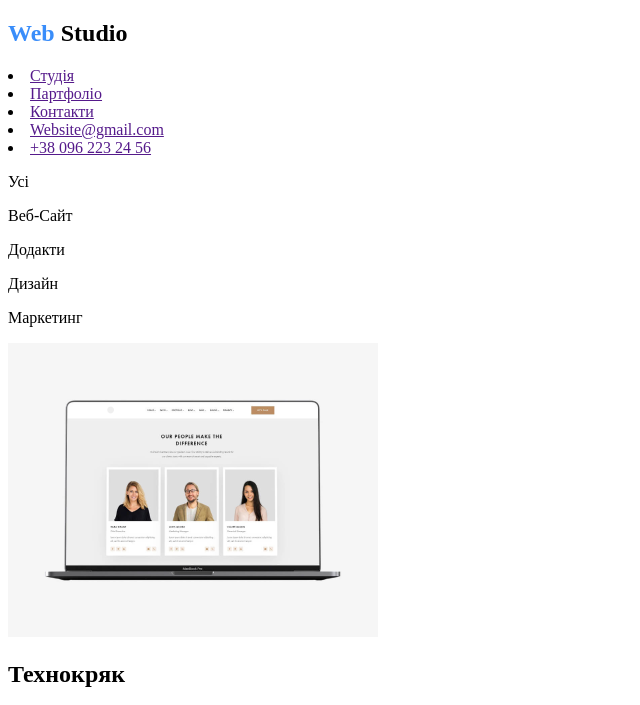
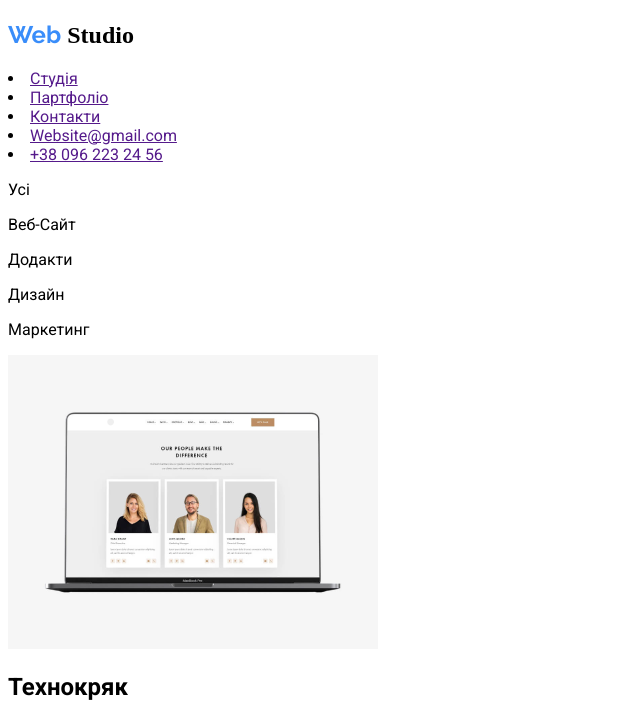
Before and after one commit to DimaOstrovskyy/webstudio2, a plain HTML site: page index.html in a window 1280 px wide. Shown: the top 705 px of the page, without its empty margins (0-640 px from the left). Drawn offline with Linux system fonts and the light colour scheme.

Commit message:
first commit

```diff
--- a/css/stayle.css
+++ b/css/stayle.css
@@ -1,18 +1,37 @@
+@import url('https://fonts.googleapis.com/css2?family=Raleway:ital,wght@0,100..900;1,100..900&family=Roboto:ital,wght@0,100;0,300;0,400;0,500;0,700;0,900;1,100;1,300;1,400;1,500;1,700;1,900&display=swap');
+@import url('https://fonts.googleapis.com/css2?family=Raleway:ital,wght@0,100..900;1,100..900&family=Roboto:ital,wght@0,100;0,300;0,400;0,500;0,700;0,900;1,100;1,300;1,400;1,500;1,700;1,900&display=swap');
+
 .hover-text {
+    font-family: "Roboto";
     color: black;
 }
 .hover-text:hover {
     color: rgb(57, 141, 250);
 }
 .first-half {
+    font-family: "Raleway";
     color: rgb(57, 141, 250);
 }
 .text1 {
     background-color: rgb(23, 3, 39);
 }
-.text2 {
-    color: white;
+.first-half2 {
+    color: rgb(0, 0, 0);
 }
+
 .text3 {
     color: white;
 }
+
+.first-half3 {
+    font-family: "Raleway";
+    color: white;
+}
+
+.text2 {
+    font-family: "Roboto";
+}
+
+.text4 {
+    font-family: "Roboto";
+}
--- a/index.html
+++ b/index.html
@@ -12,9 +12,9 @@
     <header>
         <section>
             <h1> <span class="first-half">Web</span>
-                <span>Studio</span>
+                <span class="first-half2">Studio</span>
             </h1>
-            <div>
+            <div class="text2">
                 <li><a href="">Студія</a></li>
                 <li><a href="">Партфоліо</a></li>
                 <li><a href="">Контакти</a></li>
@@ -33,7 +33,7 @@
                 <p class="hover-text">Маркетинг</p>
             </div>
         </section>
-        <section>
+        <section class="text4">
             <div>
                 <img src="/images/first.png" alt="laptop">
                 <h2>Технокряк</h2>
@@ -85,7 +85,7 @@
         <section class="text1">
             <div>
                 <h2> <span class="first-half">Web</span>
-                    <span class="text2">Studio</span>
+                    <span class="first-half3">Studio</span>
                 </h2>
             </div>
             <div class="text3">
```
